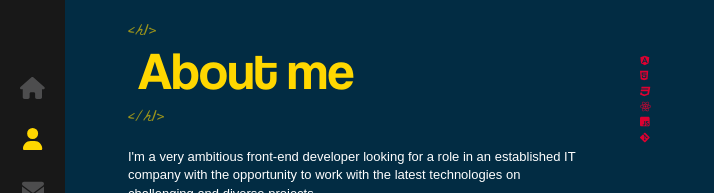
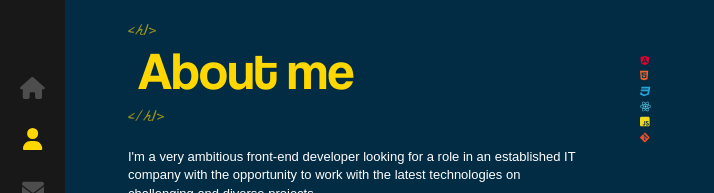
Before and after one commit to iancenry/portfolio1.0, a React (Vite) app: page /about in a window 1280 px wide. Shown: the part 217-410 px from the top of the page, without its empty margins (0-714 px from the left). Built offline with nearby package versions, Linux system fonts and the light colour scheme.

Commit message:
update icon colors

```diff
--- a/src/components/About/About.jsx
+++ b/src/components/About/About.jsx
@@ -28,19 +28,19 @@ const About = () => {
               <FontAwesomeIcon icon={faAngular} color='#DD0031' />
             </div>
             <div className="face2">
-              <FontAwesomeIcon icon={faHtml5} color='#DD0031' />
+              <FontAwesomeIcon icon={faHtml5} color='#F06529' />
             </div>
             <div className="face3">
-              <FontAwesomeIcon icon={faCss3} color='#DD0031' />
+              <FontAwesomeIcon icon={faCss3} color='#28A4D9' />
             </div>
             <div className="face4">
-              <FontAwesomeIcon icon={faReact} color='#DD0031' />
+              <FontAwesomeIcon icon={faReact} color='#5ED4F4' />
             </div>
             <div className="face5">
-              <FontAwesomeIcon icon={faJsSquare} color='#DD0031' />
+              <FontAwesomeIcon icon={faJsSquare} color='#EFD81D' />
             </div>
             <div className="face6">
-              <FontAwesomeIcon icon={faGitAlt} color='#DD0031' />
+              <FontAwesomeIcon icon={faGitAlt} color='#EC4D28' />
             </div>
           </div>
         </div>
```
